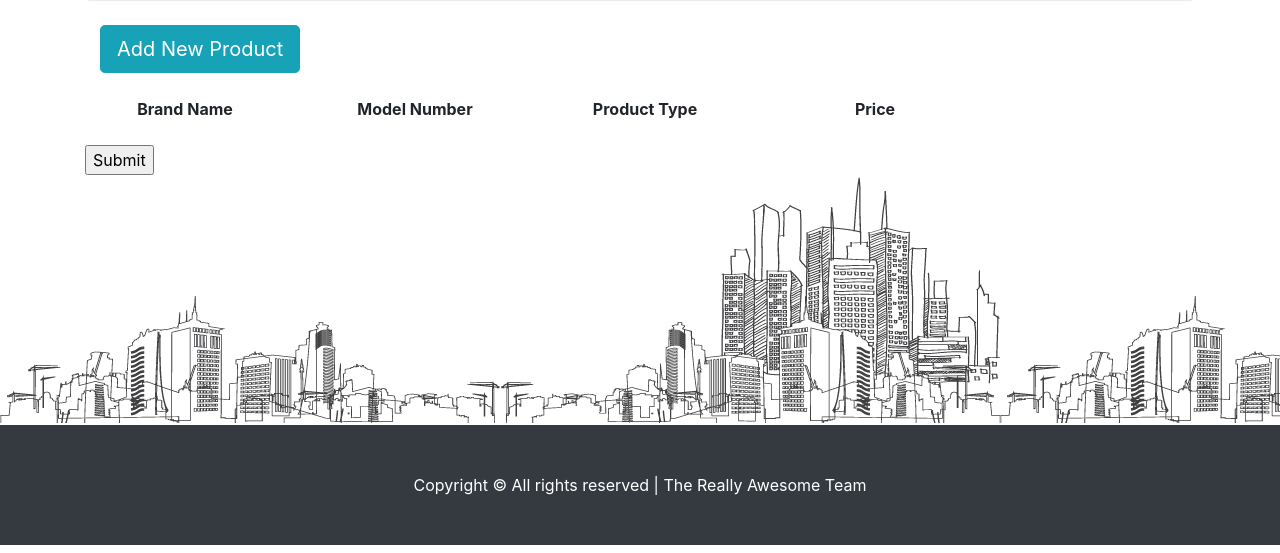
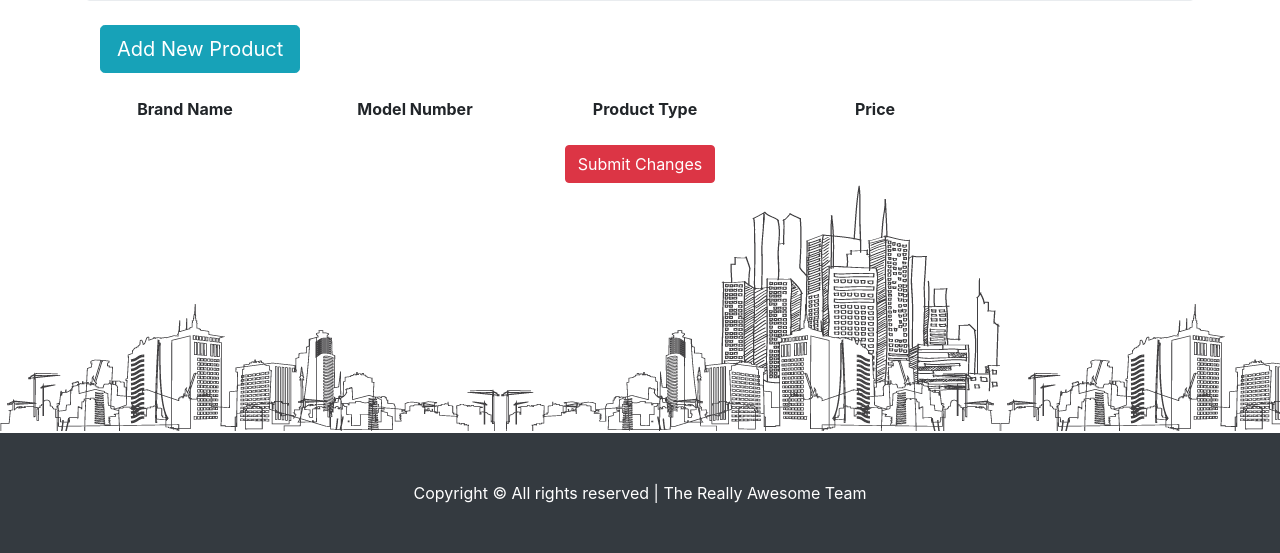
Before and after one commit to artemmikhalitsin/ecommerce-platform, a website: page project/public/catalog.hbs in a window 1280 px wide. Shown: the part 258-811 px from the top of the page. Drawn offline with nearby package versions, Linux system fonts and the light colour scheme; files that its build step writes are made by us from their sources; no server answers; files whose address does not match are found by name.

Commit message:
minor UI change

```diff
--- a/project/public/catalog.hbs
+++ b/project/public/catalog.hbs
@@ -97,7 +97,9 @@
           </div>
         </div>
       </div>
-      <button ng-click="submit()">Submit</button>
+      <div class="text-center">
+        <button ng-click="submit()" class="btn btn-danger">Submit Changes</button>
+      </div>
     </div>
       <!-- Bootstrap core JavaScript -->
       <!--<script src="/js/jquery.min.js"></script>
```
